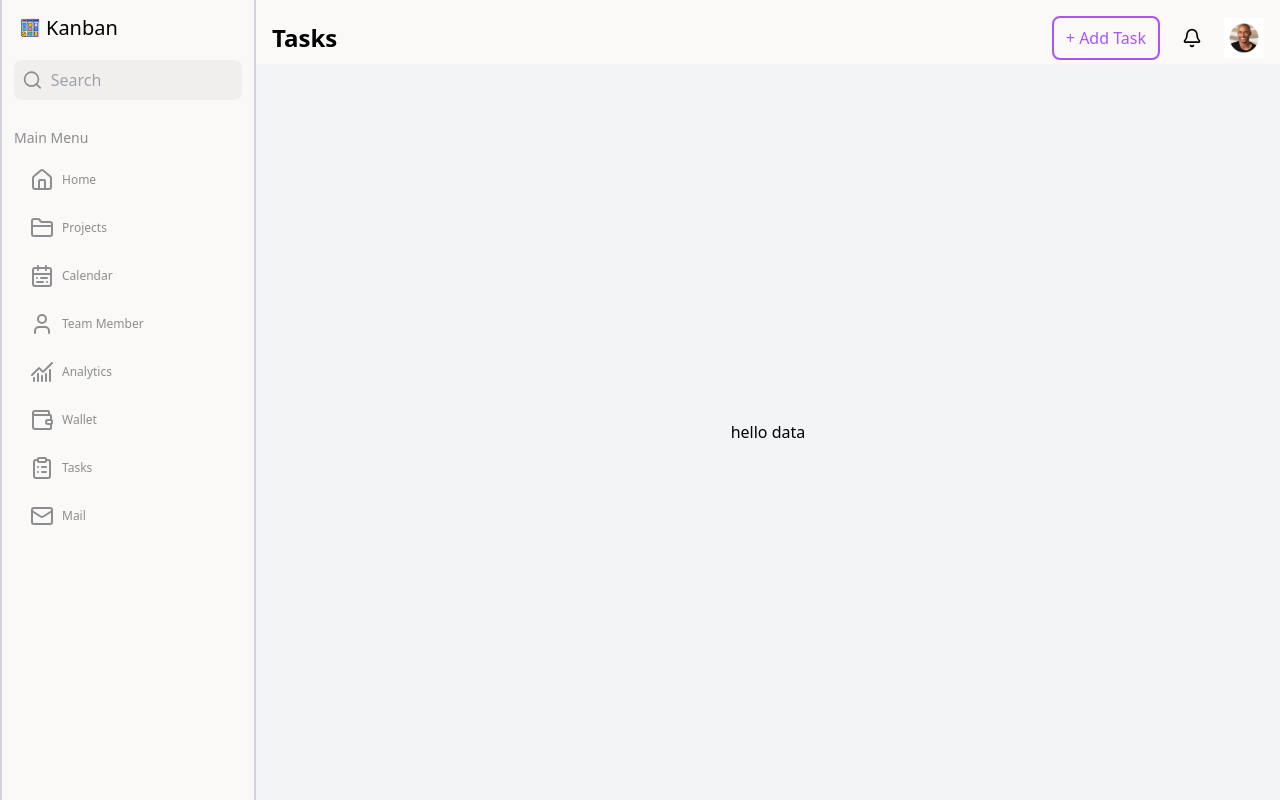
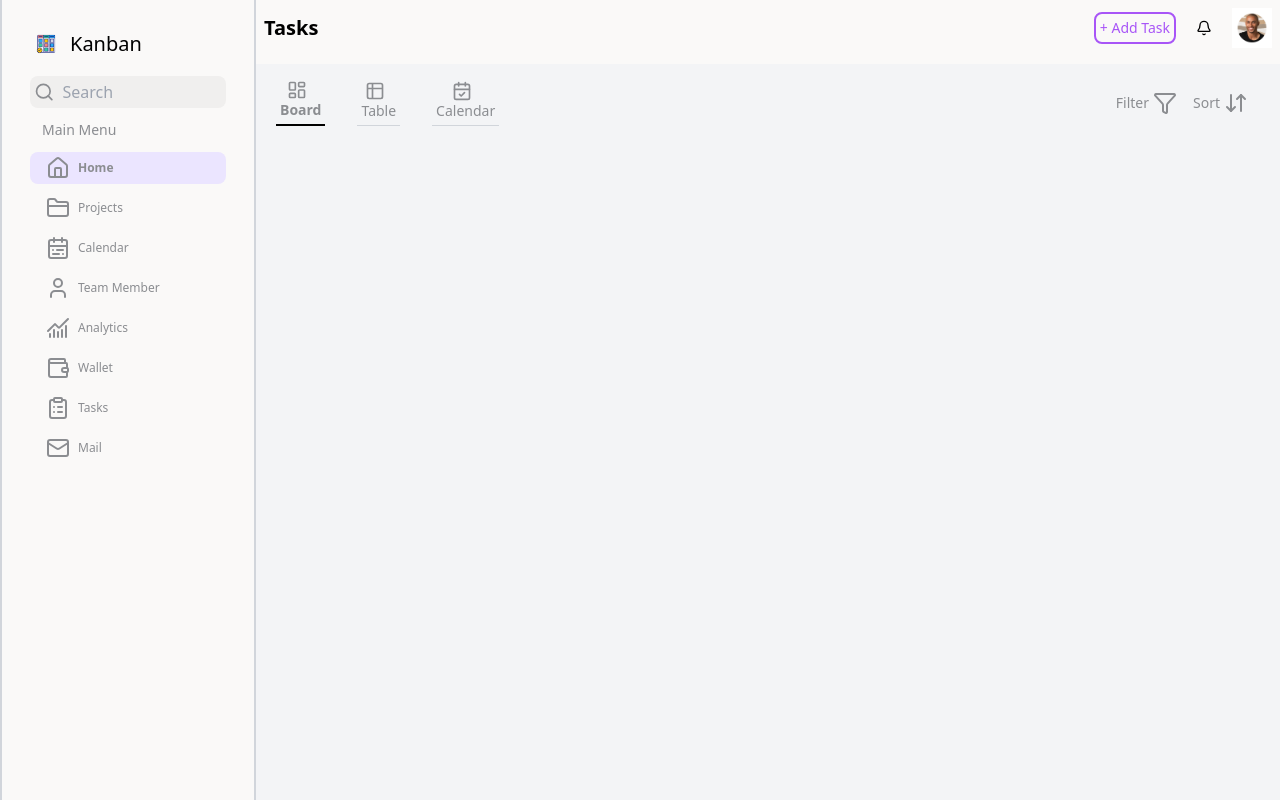
Before and after one commit to ahmed123456787/kanban-board, a React (Vite) app: page / in a window 1280 px wide. Built offline with nearby package versions, Linux system fonts and the light colour scheme.

Commit message:
adding some Ui in the home

```diff
--- a/src/App.tsx
+++ /dev/null
@@ -1,17 +0,0 @@
-// import KanbanPage from "./pages/KanbanPage";
-import { CardProvider } from "./context/context";
-import Layout from "./components/home/Layout";
-
-function App() {
-  return (
-    <>
-      <CardProvider>
-        <Layout>
-          <div>hello data</div>
-        </Layout>
-      </CardProvider>
-    </>
-  );
-}
-
-export default App;
--- a/src/components/home/Layout.tsx
+++ b/src/components/home/Layout.tsx
@@ -10,19 +10,17 @@ const Layout = ({ children }: LayoutProps) => {
   return (
     <div className="flex w-full min-h-screen ">
       {/* Sidebar */}
-      <div className="w-1/5 bg-primary p-3 border-l-2 border-r-2 border-gray-300">
+      <div className="hidden md:block md:w-1/5 bg-primary p-3 border-l-2 border-r-2 border-gray-300">
         <Sidebar />
       </div>
       {/* Main content area */}
-      <div className="w-4/5 flex flex-col  bg-gray-100">
+      <div className="w-full md:w-4/5 flex flex-col  bg-gray-100">
         {/* Top bar */}
-        <div className="bg-primary p-4 h-16">
+        <div className="bg-primary p-2 h-16">
           <TopBar />
         </div>
         {/* Page content */}
-        <div className="flex-grow flex items-center justify-center p-4">
-          {children}
-        </div>
+        <div className="flex-grow flex p-4">{children}</div>
       </div>
     </div>
   );
--- a/src/components/home/Search.tsx
+++ b/src/components/home/Search.tsx
@@ -2,7 +2,7 @@ import { Search as SearchIcon } from "lucide-react";
 
 const Search = () => {
   return (
-    <div className="flex items-center bg-secondary rounded-lg p-2 space-x-2">
+    <div className="flex items-center bg-secondary rounded-lg p-1 space-x-2">
       <SearchIcon className="text-textIcon" />
       <input
         type="text"
--- a/src/components/home/Sidebar.tsx
+++ b/src/components/home/Sidebar.tsx
@@ -1,28 +1,52 @@
+import { useState, useEffect } from "react";
+import { Link, useLocation } from "react-router-dom";
 import Search from "./Search";
+import { menuItems } from "../../data/index";
 import assets from "../../assets/assets";
-import { menuItems } from "../../data/index";
-import { Link } from "react-router-dom";
 
 const Sidebar = () => {
+  const location = useLocation();
+  const [selectedItem, setSelectedItem] = useState<string>("");
+
+  useEffect(() => {
+    const currentItem = menuItems.find(
+      (item) => item.link === location.pathname
+    );
+    if (currentItem) {
+      setSelectedItem(currentItem.name);
+    }
+  }, [location.pathname]);
+
   return (
-    <div className="flex flex-col space-y-4">
-      <div className="flex items-center">
+    <div className="flex flex-col p-4">
+      <div className="flex items-center mb-4">
         <img src={assets.kanaban} alt="kanaban" className="w-8 h-8" />
-        <p className="text-xl ">Kanban</p>
+        <p className="text-xl ml-2">Kanban</p>
       </div>
-      {/* The search  */}
+      {/* The search */}
       <Search />
-      <h2 className="text-textIcon pt-3 text-sm">Main Menu</h2>
+      <h2 className="text-textIcon p-3 text-sm">Main Menu</h2>
 
       {/* The Menu Items */}
       {menuItems.map((item, index) => (
-        <Link to={item.link}>
+        <Link
+          to={item.link}
+          key={index}
+          onClick={() => setSelectedItem(item.name)}
+        >
           <div
-            key={index}
-            className="flex items-center space-x-2 pl-4 p-1 hover:bg-bgHover rounded-lg"
+            className={`flex items-center space-x-2 pl-4 p-1 mb-2 hover:bg-bgHover rounded-lg ${
+              selectedItem === item.name ? "font-bold bg-bgHover" : ""
+            }`}
           >
             <item.icon className="text-textIcon" />
-            <p className="text-textIcon text-xs">{item.name}</p>
+            <p
+              className={`text-textIcon text-xs ${
+                selectedItem === item.name ? "font-bold" : ""
+              }`}
+            >
+              {item.name}
+            </p>
           </div>
         </Link>
       ))}
--- a/src/components/home/TopBar.tsx
+++ b/src/components/home/TopBar.tsx
@@ -3,13 +3,13 @@ import assets from "../../assets/assets";
 const TopBar = () => {
   return (
     <div className="flex items-center justify-between   ">
-      <h2 className="font-semibold text-2xl">Tasks</h2>
+      <h2 className="font-semibold text-xl">Tasks</h2>
       {/* collection of the profile + notification + adding task */}
-      <div className="flex items-center space-x-5">
-        <button className="bg-transparent text-purple-500 px-3 py-2 rounded-lg border-purple-500 border-2">
+      <div className="flex items-center space-x-1 md:space-x-5">
+        <button className="bg-transparent text-purple-500 p-1 text-sm rounded-lg border-purple-500 border-2">
           {"+ "} Add Task
         </button>
-        <Bell className="w-6 h-5" />
+        <Bell className="w-4 h-4" />
         <img src={assets.profile} className="w-10 h-10" />
       </div>
     </div>
--- a/src/data/index.ts
+++ b/src/data/index.ts
@@ -58,4 +58,4 @@ export const menuItems: MenuItemType[] = [
     icon: Mail,
     link: "/mail",
   },
-];
+] as const;
--- a/src/main.tsx
+++ b/src/main.tsx
@@ -1,8 +1,8 @@
 import "./index.css";
 import ReactDOM from "react-dom/client";
 import { BrowserRouter, Route, Routes } from "react-router";
-import App from "./App";
 import Projects from "./pages/Projects";
+import Home from "./pages/Home";
 
 const root = document.getElementById("root");
 
@@ -13,7 +13,7 @@ if (!root) {
 ReactDOM.createRoot(root).render(
   <BrowserRouter>
     <Routes>
-      <Route path="/" element={<App />} />
+      <Route path="/" element={<Home />} />
       <Route path="/projects" element={<Projects />} />
     </Routes>
   </BrowserRouter>
--- /dev/null
+++ b/src/pages/Home.tsx
@@ -0,0 +1,82 @@
+import { useState } from "react";
+import { CardProvider } from "../context/context";
+import Layout from "../components/home/Layout";
+import {
+  ArrowDownUp,
+  LayoutDashboard,
+  Table2,
+  CalendarCheck,
+  Filter,
+} from "lucide-react";
+
+const homeChoices = [
+  {
+    name: "Board",
+    icon: LayoutDashboard,
+  },
+  {
+    name: "Table",
+    icon: Table2,
+  },
+  {
+    name: "Calendar",
+    icon: CalendarCheck,
+  },
+];
+
+const Home = () => {
+  const [selectedChoice, setSelectedChoice] = useState<string>(
+    homeChoices[0].name
+  );
+
+  return (
+    <CardProvider>
+      <Layout>
+        {/* The Core Content */}
+        <div className="flex flex-col w-full">
+          <div className="flex space-x-8 items-center relative">
+            {homeChoices.map((choice) => (
+              <div
+                key={choice.name}
+                className="flex flex-col items-center text-textIcon space-x-2 cursor-pointer"
+                onClick={() => setSelectedChoice(choice.name)}
+              >
+                <choice.icon className="w-5 h-5" />
+                <h2
+                  className={`text-sm ${
+                    selectedChoice === choice.name ? "font-bold" : ""
+                  }`}
+                >
+                  {choice.name}
+                </h2>
+                <div
+                  className={`h-1 w-full  mt-1 ${
+                    selectedChoice === choice.name ? "bg-black" : "bg-gray-300"
+                  }`}
+                  style={{
+                    height: selectedChoice === choice.name ? "2px" : "1px",
+                  }}
+                />
+              </div>
+            ))}
+            {/* The filter and sort section */}
+            <div className="flex absolute right-4 space-x-4 text-sm text-textIcon">
+              <div className="flex items-center space-x-4">
+                <div className="flex items-center space-x-1">
+                  <p>Filter</p>
+                  <Filter />
+                </div>
+                <div className="flex items-center space-x-1">
+                  <p>Sort</p>
+                  <ArrowDownUp />
+                </div>
+              </div>
+            </div>
+          </div>
+        </div>
+      </Layout>
+    </CardProvider>
+  );
+};
+
+export default Home;
```
